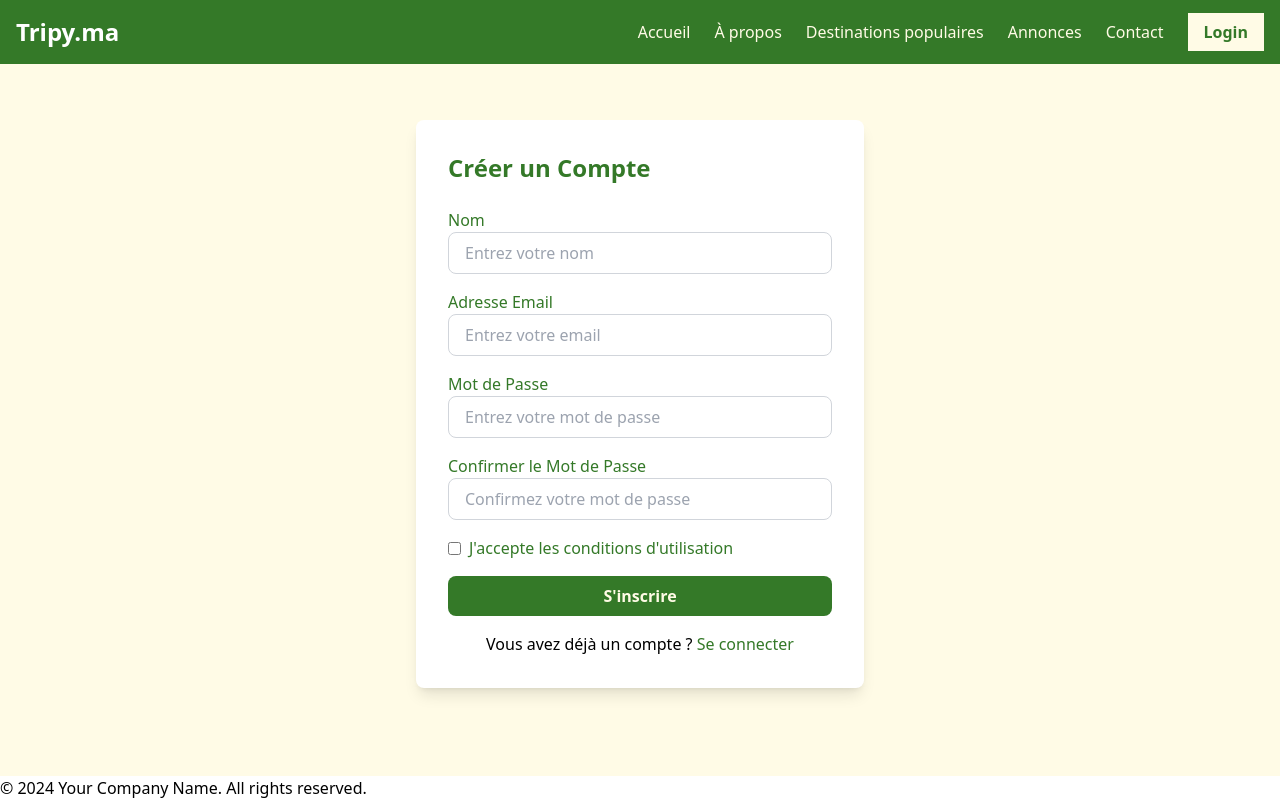
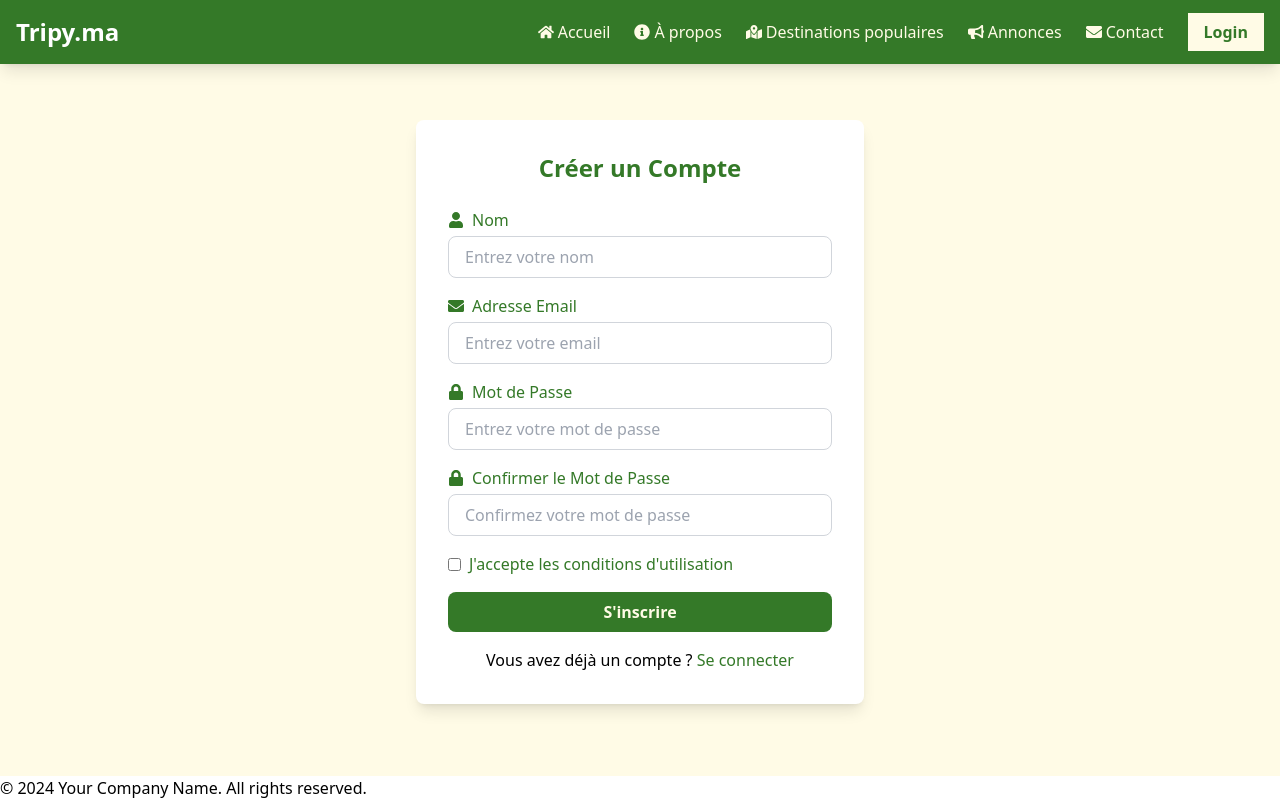
Before and after one commit to abdelhadi-elbcir/to-netlify-front, a React (Create React App) app: page /register in a window 1280 px wide. Built offline with nearby package versions, Linux system fonts and the light colour scheme.

Commit message:
fix : change design of filter bar component

```diff
--- a/src/components/layout/Layout.jsx
+++ b/src/components/layout/Layout.jsx
@@ -6,7 +6,7 @@ const Layout = ({ children }) => {
   return (
     <div className="flex flex-col min-h-screen">
       <Header />
-      <main className="flex-1 p-4 bg-[#FFFBE6]">
+      <main className="flex-1 p-4 bg-[#FFFBE6] mt-16">
         {children}
       </main>
       <Footer />
--- a/src/components/layout/Navbar.jsx
+++ b/src/components/layout/Navbar.jsx
@@ -1,23 +1,37 @@
-// Navbar.js
 import React from 'react';
+import { FaHome, FaInfoCircle, FaMapMarkedAlt, FaBullhorn, FaEnvelope } from 'react-icons/fa';
 import Button from '../buttons/CarreButton';
 
 const Navbar = () => {
   return (
-    <nav className="bg-[#347928] p-4">
+    <nav className="bg-[#347928] p-4 fixed top-0 left-0 w-full z-50 shadow-lg">
       <div className="container mx-auto flex justify-between items-center">
-
-        <div className="text-white text-2xl font-bold">
+        <div className="text-white text-2xl font-bold transition duration-300 hover:text-[#C0EBA6]">
           <a href="#">Tripy.ma</a>
         </div>
 
         <div className="flex items-center space-x-6">
           <ul className="flex space-x-6 text-[#FFFBE6]">
-            <li><a href="#" className="hover:text-[#C0EBA6]">Accueil</a></li>
-            <li><a href="#" className="hover:text-[#C0EBA6]">À propos</a></li>
-            <li><a href="#" className="hover:text-[#C0EBA6]">Destinations populaires</a></li>
-            <li><a href="#" className="hover:text-[#C0EBA6]">Annonces</a></li>
-            <li><a href="#" className="hover:text-[#C0EBA6]">Contact</a></li>
+            <li className="flex items-center">
+              <FaHome className="mr-1" />
+              <a href="#" className="hover:text-[#C0EBA6]">Accueil</a>
+            </li>
+            <li className="flex items-center">
+              <FaInfoCircle className="mr-1" />
+              <a href="#" className="hover:text-[#C0EBA6]">À propos</a>
+            </li>
+            <li className="flex items-center">
+              <FaMapMarkedAlt className="mr-1" />
+              <a href="#" className="hover:text-[#C0EBA6]">Destinations populaires</a>
+            </li>
+            <li className="flex items-center">
+              <FaBullhorn className="mr-1" />
+              <a href="#" className="hover:text-[#C0EBA6]">Annonces</a>
+            </li>
+            <li className="flex items-center">
+              <FaEnvelope className="mr-1" />
+              <a href="#" className="hover:text-[#C0EBA6]">Contact</a>
+            </li>
           </ul>
           <Button href="/login" label="Login" />
         </div>
--- a/src/components/search/CityFilterBar.jsx
+++ b/src/components/search/CityFilterBar.jsx
@@ -5,25 +5,25 @@ const CityFilterBar = () => {
 
   const cities = [
     'New York',
-    'California',
+    'Californie',
     'Alaska',
     'Sydney',
-    'Dubai',
-    'London',
+    'Dubaï',
+    'Londres',
     'Tokyo',
     'Delhi'
   ];
 
   const handleCityClick = (city) => {
     setSelectedCity(city);
-    // Add any logic here to filter based on the city.
+    // Ajouter toute logique ici pour filtrer en fonction de la ville.
   };
 
   return (
     <div className="text-center py-10">
-      <h2 className="text-3xl font-semibold text-gray-800 mb-4">Explore Popular Cities</h2>
+      <h2 className="text-3xl font-semibold text-gray-800 mb-4">Découvrez des Villes Populaires</h2>
       <p className="text-gray-600 mb-6">
-        Amet minim mollit non deserunt ullamco est sit aliqua dolor do amet sint. Velit officia consequat duis enim velit mollit.
+        Explorez les meilleures destinations à travers le monde pour vos prochaines aventures.
       </p>
       <div className="flex justify-center items-center space-x-4 overflow-x-auto">
         {cities.map((city) => (
@@ -32,9 +32,9 @@ const CityFilterBar = () => {
             onClick={() => handleCityClick(city)}
             className={`px-6 py-2 border-2 rounded-full text-sm ${
               selectedCity === city
-                ? 'bg-teal-200 text-white border-teal-400'
+                ? 'bg-[#347928] text-white border-[#C0EBA6]'
                 : 'text-gray-700 border-gray-300'
-            } hover:bg-teal-200 hover:text-white transition duration-300`}
+            } hover:bg-[#C0EBA6] hover:text-white transition duration-300`}
           >
             {city}
           </button>
--- a/src/pages/Login.jsx
+++ b/src/pages/Login.jsx
@@ -1,16 +1,17 @@
 import React, { useState } from 'react';
+import { FaEnvelope, FaLock } from 'react-icons/fa';
 
 const Login = () => {
   const [formData, setFormData] = useState({
     email: '',
-    password: ''
+    password: '',
   });
 
   const handleChange = (e) => {
     const { name, value } = e.target;
     setFormData({
       ...formData,
-      [name]: value
+      [name]: value,
     });
   };
 
@@ -22,30 +23,36 @@ const Login = () => {
   return (
     <div className="flex justify-center items-center h-screen bg-[#FFFBE6]">
       <div className="w-full max-w-md bg-white p-8 shadow-lg rounded-lg">
-        <h2 className="text-2xl font-semibold text-[#347928] mb-6">Se connecter</h2>
+        <h2 className="text-2xl font-semibold text-[#347928] mb-6 text-center">Se connecter</h2>
         <form onSubmit={handleSubmit}>
           <div className="mb-4">
-            <label className="block text-[#347928]">Adresse Email</label>
+            <div className="flex items-center mb-1">
+              <FaEnvelope className="mr-2 text-[#347928]" />
+              <label className="text-[#347928]">Adresse Email</label>
+            </div>
             <input
               type="email"
               name="email"
               value={formData.email}
               onChange={handleChange}
               className="w-full px-4 py-2 border border-gray-300 rounded-lg text-[#347928]"
-              placeholder="Enter your email"
+              placeholder="Entrez votre email"
               required
             />
           </div>
 
           <div className="mb-4">
-            <label className="block text-[#347928]">Password</label>
+            <div className="flex items-center mb-1">
+              <FaLock className="mr-2 text-[#347928]" />
+              <label className="text-[#347928]">Mot de Passe</label>
+            </div>
             <input
               type="password"
               name="password"
               value={formData.password}
               onChange={handleChange}
               className="w-full px-4 py-2 border border-gray-300 rounded-lg text-[#347928]"
-              placeholder="Enter your password"
+              placeholder="Entrez votre mot de passe"
               required
             />
           </div>
@@ -57,10 +64,10 @@ const Login = () => {
             Se connecter
           </button>
         </form>
-        <p className="mt-4 text-center text-[black]">
-          Vous n'avez pas un compte?{' '}
+        <p className="mt-4 text-center text-black">
+          Vous n'avez pas de compte ?{' '}
           <a href="/register" className="text-[#347928] hover:underline">
-            Creer votre compte
+            Créez votre compte
           </a>
         </p>
       </div>
--- a/src/pages/ProfileAnnouncementPage.jsx
+++ b/src/pages/ProfileAnnouncementPage.jsx
@@ -20,7 +20,6 @@ const ProfileAnnouncementPage = () => {
       fetchAnnonces();
     }, []);
 
-
     return (
         <div className="min-h-screen flex justify-center items-center">
         <div className="bg-white shadow-lg rounded-lg w-full max-w-5xl flex">
@@ -37,8 +36,8 @@ const ProfileAnnouncementPage = () => {
                 label="ajouter une annonce"
                 isNavigable={true}
             />
-      </div>
-      </div>
+           </div>
+        </div>
       </div>
     );
   };
--- a/src/pages/ProfileInformationPage.jsx
+++ b/src/pages/ProfileInformationPage.jsx
@@ -23,6 +23,18 @@ const ProfileInformationPage = () => {
   const handleChange = (e) => {
     const { name, value } = e.target;
     setProfileData({ ...profileData, [name]: value });
+  };
+
+  const handleSubmit = (e) => {
+    e.preventDefault();
+    // Ici, vous pouvez ajouter la logique pour sauvegarder les informations du profil
+    console.log('Données du profil sauvegardées :', profileData);
+  };
+
+  const changePassword = (e) => {
+    e.preventDefault();
+    // Ici, vous pouvez ajouter la logique pour changer password
+    console.log('password changer');
   };
 
   return (
@@ -78,6 +90,7 @@ const ProfileInformationPage = () => {
                 href=""
                 label="sauvegarder"
                 isNavigable={true}
+                onClick={handleSubmit}
             />
             </form>
           </div>
@@ -94,6 +107,7 @@ const ProfileInformationPage = () => {
                 href=""
                 label="sauvegarder"
                 isNavigable={true}
+                onClick={changePassword}
             />
             </form>
           </div>
--- a/src/pages/register.jsx
+++ b/src/pages/register.jsx
@@ -1,11 +1,13 @@
 import React, { useState } from 'react';
+import { FaUser, FaEnvelope, FaLock } from 'react-icons/fa';
 
 const Register = () => {
   const [formData, setFormData] = useState({
     username: '',
     email: '',
     password: '',
-    confirmPassword:''
+    confirmPassword: '',
+    terms: false,
   });
 
   const handleChange = (e) => {
@@ -23,14 +25,18 @@ const Register = () => {
 
   return (
     <div className="flex justify-center items-center py-10 bg-[#FFFBE6]">
+
       <div className="w-full max-w-md bg-white p-8 shadow-lg rounded-lg">
-        <h2 className="text-2xl font-semibold text-[#347928] mb-6">Créer un Compte</h2>
+        <h2 className="text-2xl font-semibold text-[#347928] mb-6 text-center">Créer un Compte</h2>
         <form onSubmit={handleSubmit}>
           <div className="mb-4">
-            <label className="block text-[#347928]">Nom</label>
+            <div className="flex items-center mb-1">
+              <FaUser className="mr-2 text-[#347928]" />
+              <label className="text-[#347928]">Nom</label>
+            </div>
             <input
               type="text"
-              name="name"
+              name="username"
               value={formData.username}
               onChange={handleChange}
               className="w-full px-4 py-2 border border-gray-300 rounded-lg text-[#347928]"
@@ -40,7 +46,10 @@ const Register = () => {
           </div>
 
           <div className="mb-4">
-            <label className="block text-[#347928]">Adresse Email</label>
+            <div className="flex items-center mb-1">
+              <FaEnvelope className="mr-2 text-[#347928]" />
+              <label className="text-[#347928]">Adresse Email</label>
+            </div>
             <input
               type="email"
               name="email"
@@ -51,8 +60,12 @@ const Register = () => {
               required
             />
           </div>
+
           <div className="mb-4">
-            <label className="block text-[#347928]">Mot de Passe</label>
+            <div className="flex items-center mb-1">
+              <FaLock className="mr-2 text-[#347928]" />
+              <label className="text-[#347928]">Mot de Passe</label>
+            </div>
             <input
               type="password"
               name="password"
@@ -63,8 +76,12 @@ const Register = () => {
               required
             />
           </div>
+
           <div className="mb-4">
-            <label className="block text-[#347928]">Confirmer le Mot de Passe</label>
+            <div className="flex items-center mb-1">
+              <FaLock className="mr-2 text-[#347928]" />
+              <label className="text-[#347928]">Confirmer le Mot de Passe</label>
+            </div>
             <input
               type="password"
               name="confirmPassword"
@@ -75,6 +92,7 @@ const Register = () => {
               required
             />
           </div>
+
           <div className="mb-4 flex items-center">
             <input
               type="checkbox"
@@ -86,6 +104,7 @@ const Register = () => {
             />
             <label className="text-[#347928]">J'accepte les conditions d'utilisation</label>
           </div>
+
           <button
             type="submit"
             className="w-full bg-[#347928] text-[#FFFBE6] px-4 py-2 rounded-lg font-bold hover:bg-[#C0EBA6] transition duration-300"
@@ -93,7 +112,7 @@ const Register = () => {
             S'inscrire
           </button>
         </form>
-        <p className="mt-4 text-center text-[black]">
+        <p className="mt-4 text-center text-black">
           Vous avez déjà un compte ?{' '}
           <a href="/login" className="text-[#347928] hover:underline">
             Se connecter
```
